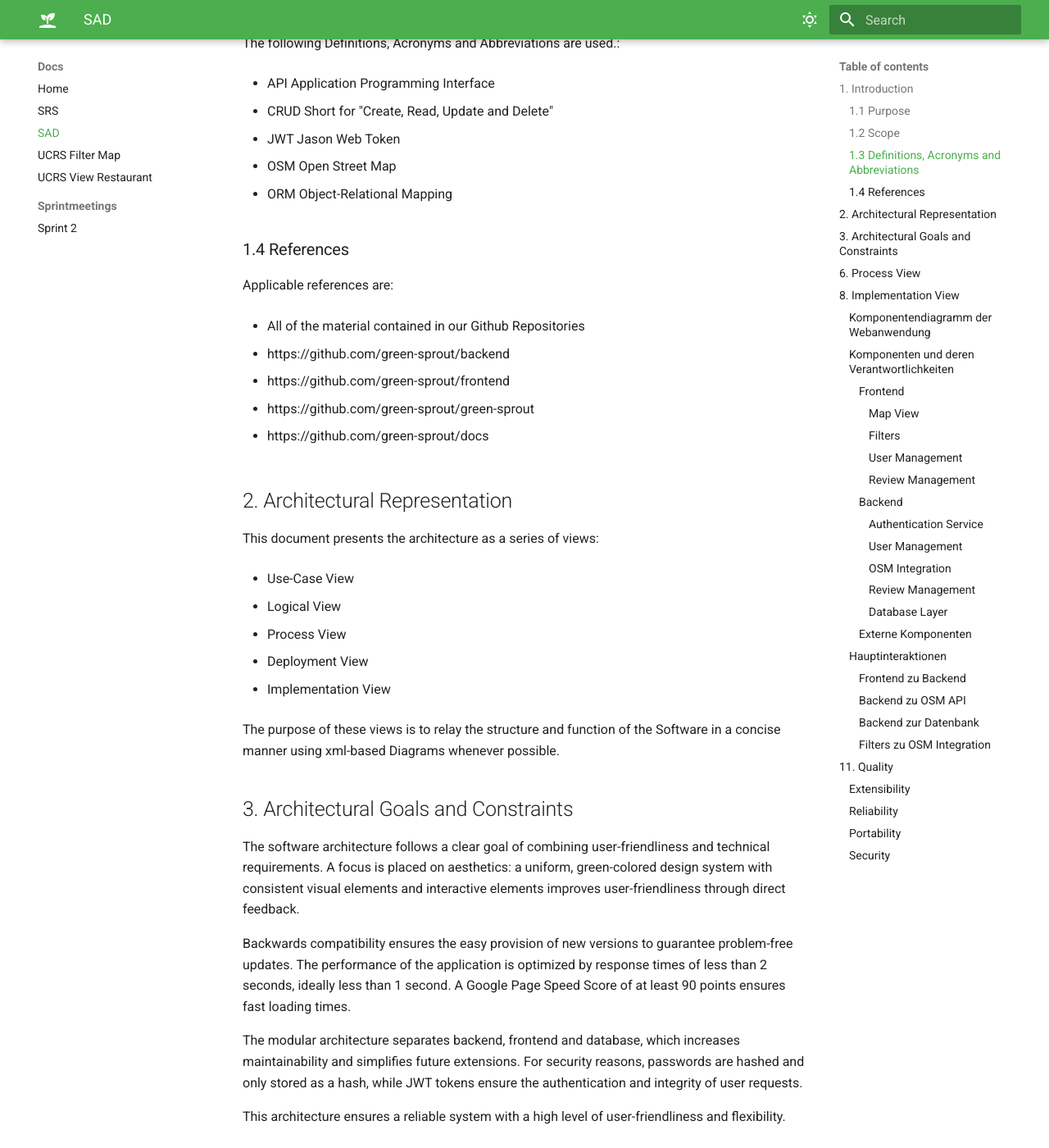
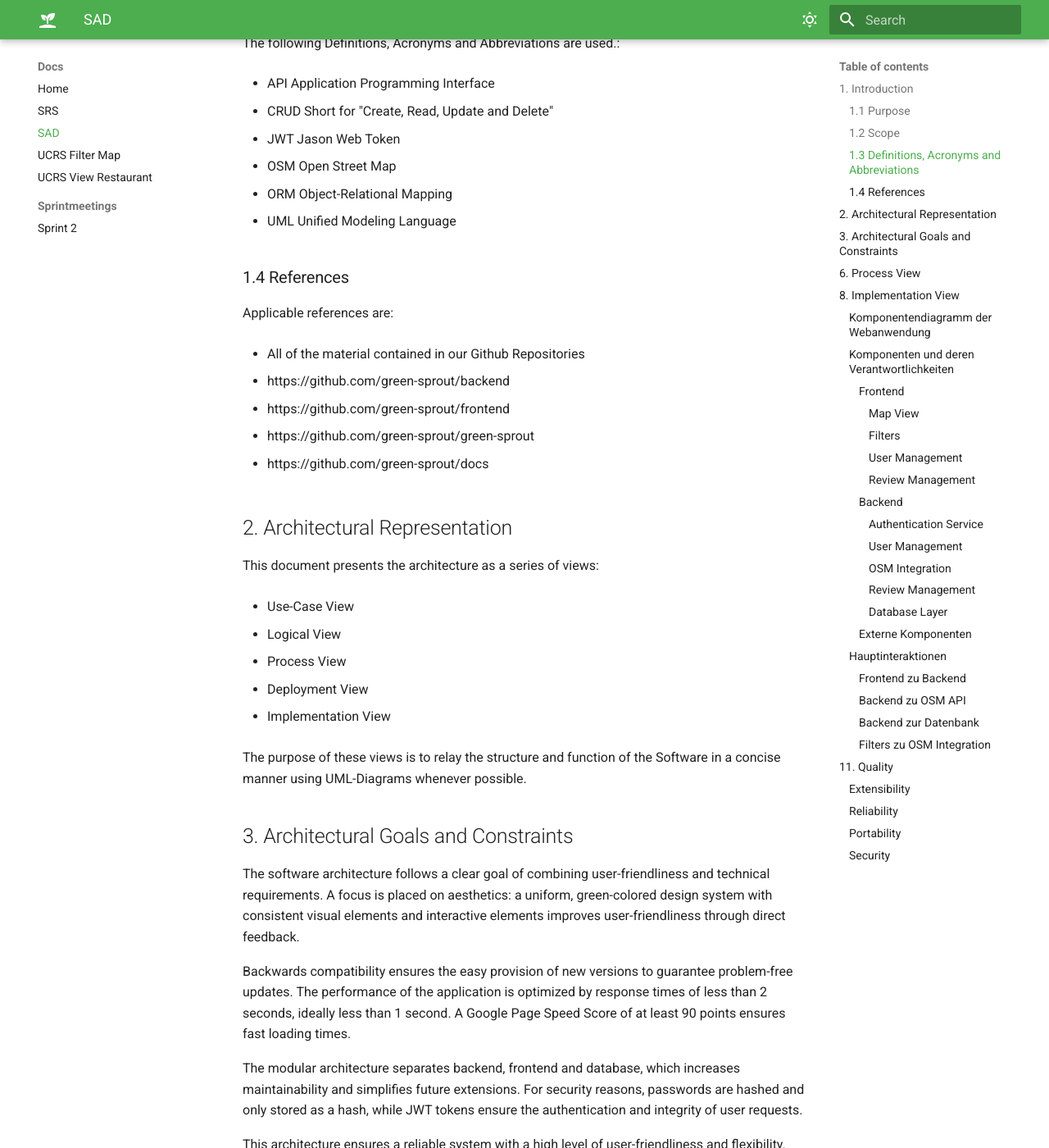
Before and after one commit to green-sprout/green-sprout.github.io, an MkDocs documentation site: the page built from docs/docs/general/sad.md, in a window 1280 px wide and 1400 px high, scrolled down 572 px. Shown: the whole window at 82% size. Built offline with MkDocs 1.6.1 and Material for MkDocs 9.7.7, drawn with Linux system fonts in a browser that asks for light colours.

Commit message:
Update sad Chapter 1.3 .md
fixed another minor issue regarding UML

```diff
--- a/docs/docs/general/sad.md
+++ b/docs/docs/general/sad.md
@@ -23,6 +23,8 @@ The following Definitions, Acronyms and Abbreviations are used.:
 - OSM  Open Street Map
 
 - ORM  Object-Relational Mapping
+
+- UML  Unified Modeling Language
 
 ### 1.4 References
 
@@ -53,7 +55,7 @@ This document presents the architecture as a series of views:
 - Implementation View
 
 
-The purpose of these views is to relay the structure and function of the Software in a concise manner using xml-based Diagrams whenever possible.
+The purpose of these views is to relay the structure and function of the Software in a concise manner using UML-Diagrams whenever possible.
 
 ## 3. Architectural Goals and Constraints
 
```
